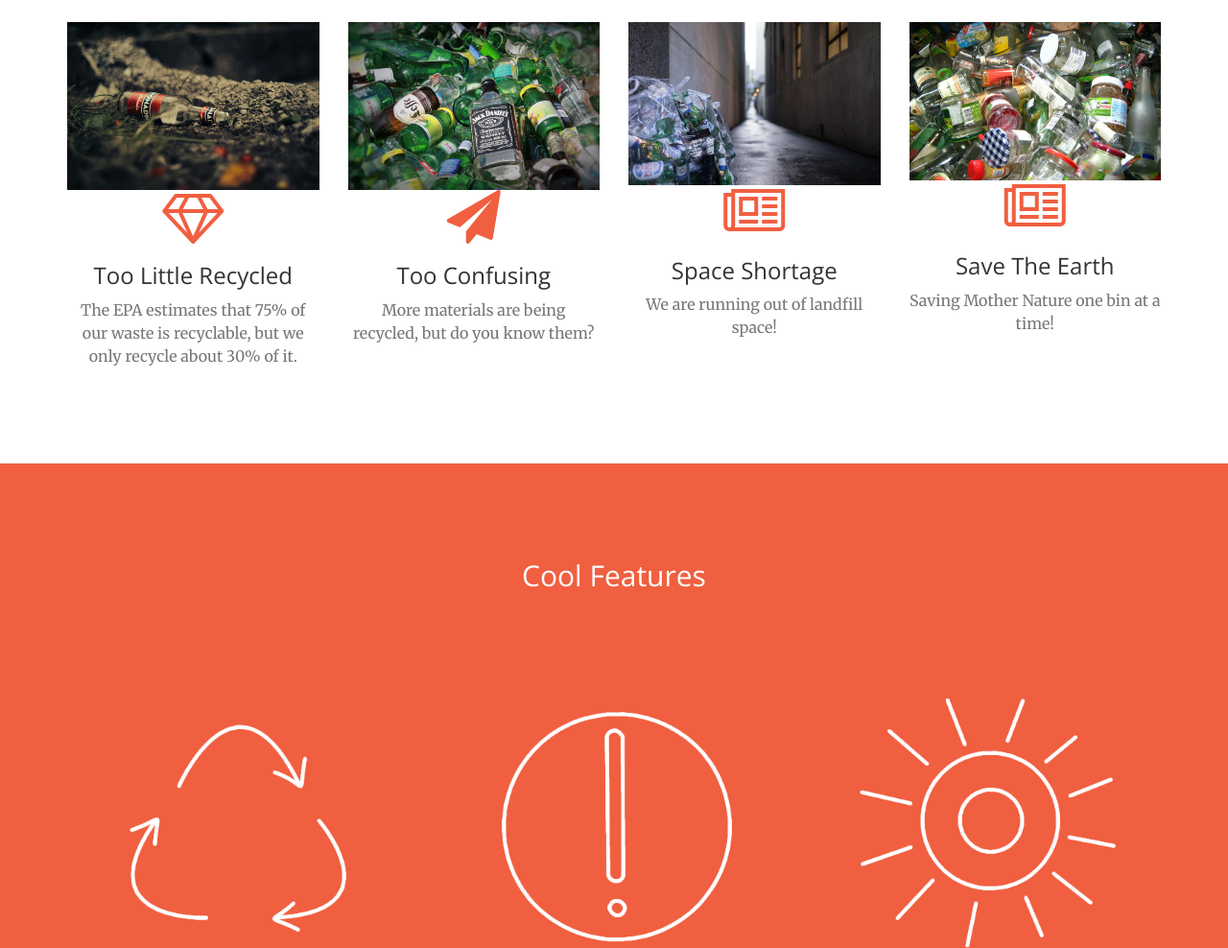
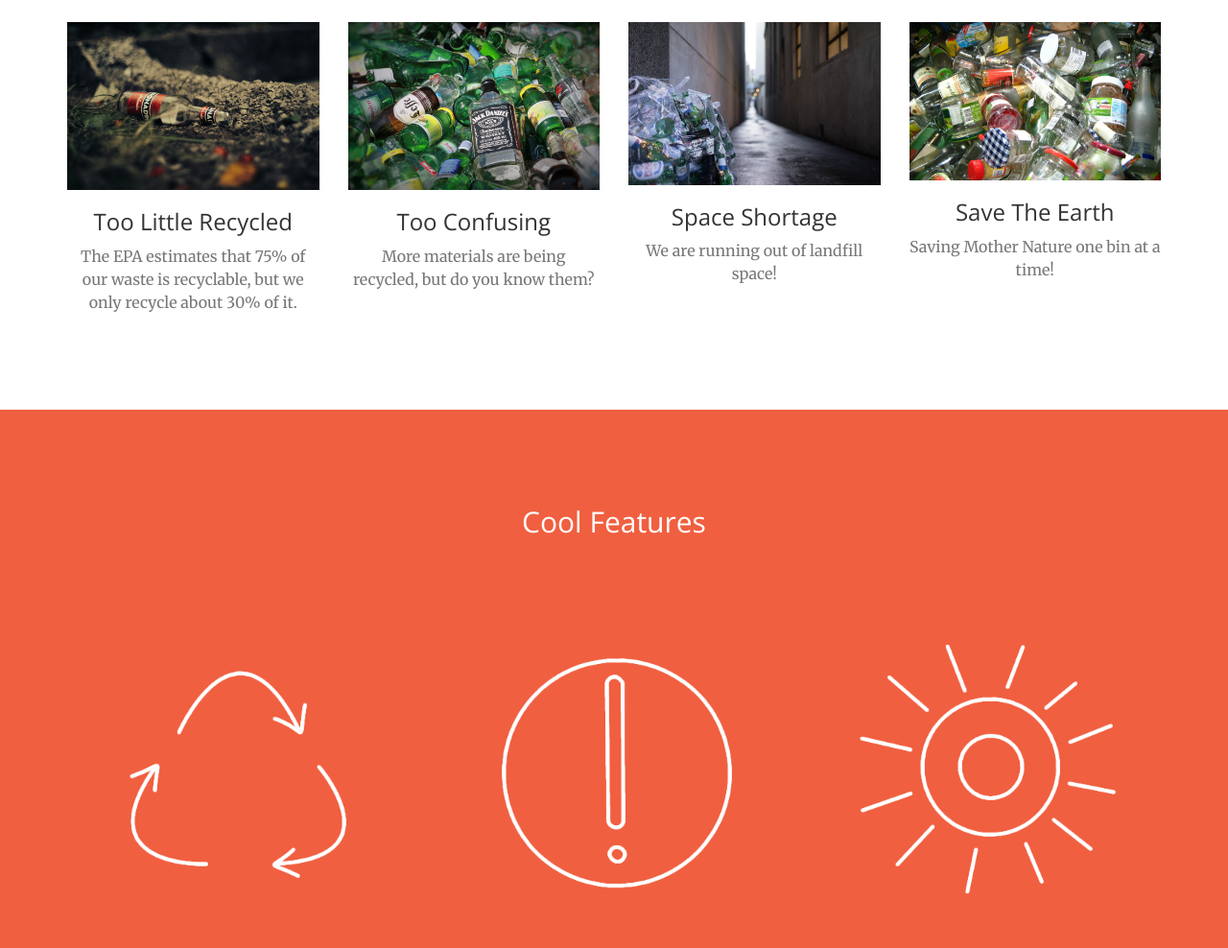
Before and after one commit to shikai93/trashifai, a website: page index.html in a window 1280 px wide. Shown: the part 1535-2523 px from the top of the page at 96% size. Drawn offline with nearby package versions, Linux system fonts and the light colour scheme; files whose address does not match are found by name.

Commit message:
remove i

```diff
--- a/index.html
+++ b/index.html
@@ -96,7 +96,6 @@
                 <div class="col-md-3 text-center">
                     <div class="service-box">
                         <img src="img/Issue1.jpg" style="width: 100%;">
-                        <i class="fa fa-4x fa-diamond text-primary sr-icons"></i>
                         <h3>Too Little Recycled</h3>
                         <p class="text-muted">The EPA estimates that 75% of our waste is recyclable, but we only recycle about 30% of it.</p>
                     </div>
@@ -104,7 +103,6 @@
                 <div class="col-md-3 text-center">
                     <div class="service-box">
                         <img src="img/Issue2.jpg" style="width: 100%;">
-                        <i class="fa fa-4x fa-paper-plane text-primary sr-icons"></i>
                         <h3>Too Confusing</h3>
                         <p class="text-muted">More materials are being recycled, but do you know them?</p>
                     </div>
@@ -112,7 +110,6 @@
                 <div class="col-md-3 text-center">
                     <div class="service-box">
                         <img src="img/Issue3.jpg" style="width: 100%;">
-                        <i class="fa fa-4x fa-newspaper-o text-primary sr-icons"></i>
                         <h3>Space Shortage</h3>
                         <p class="text-muted">We are running out of landfill space!</p>
                     </div>
@@ -120,7 +117,6 @@
                 <div class="col-md-3 text-center">
                      <div class="service-box">
                         <img src="img/Issue4.jpg" style="width: 100%;">
-                        <i class="fa fa-4x fa-newspaper-o text-primary sr-icons"></i>
                         <h3>Save The Earth</h3>
                         <p class="text-muted">Saving Mother Nature one bin at a time!</p>
                     </div>
```
